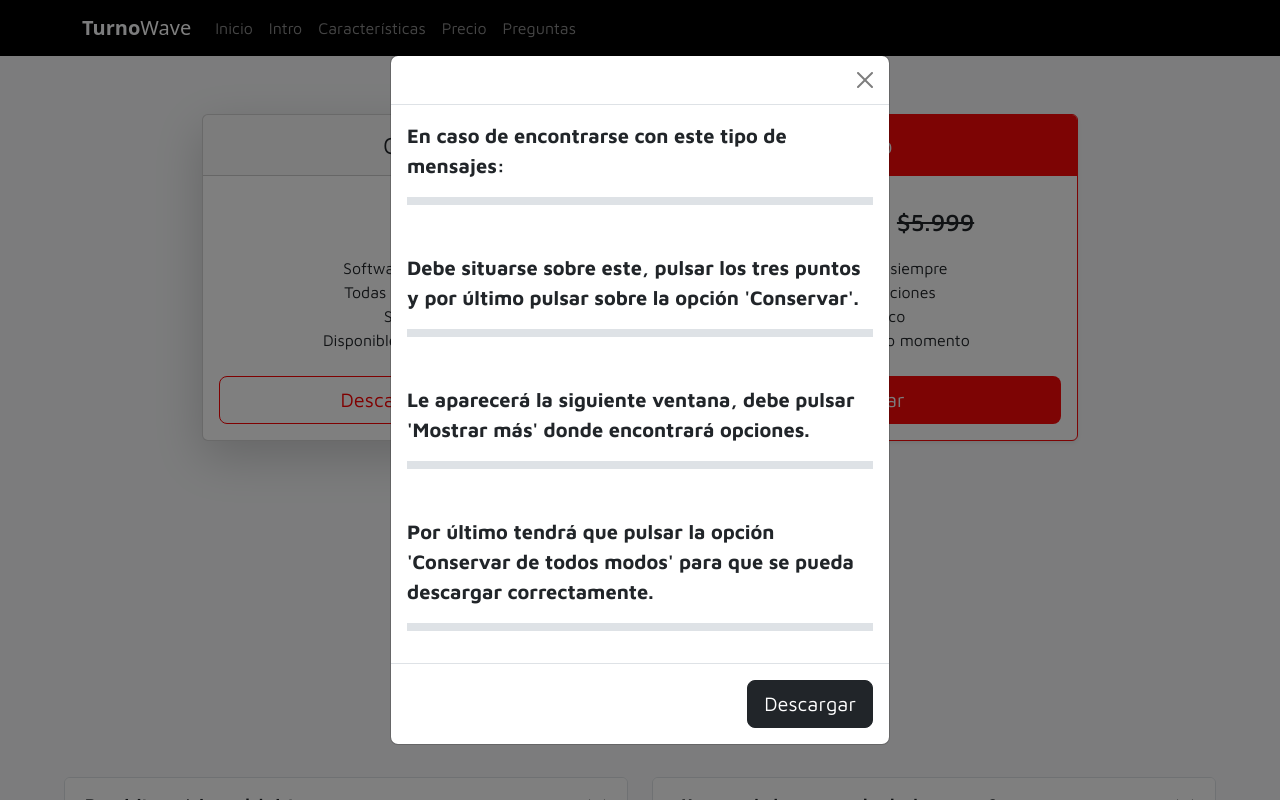
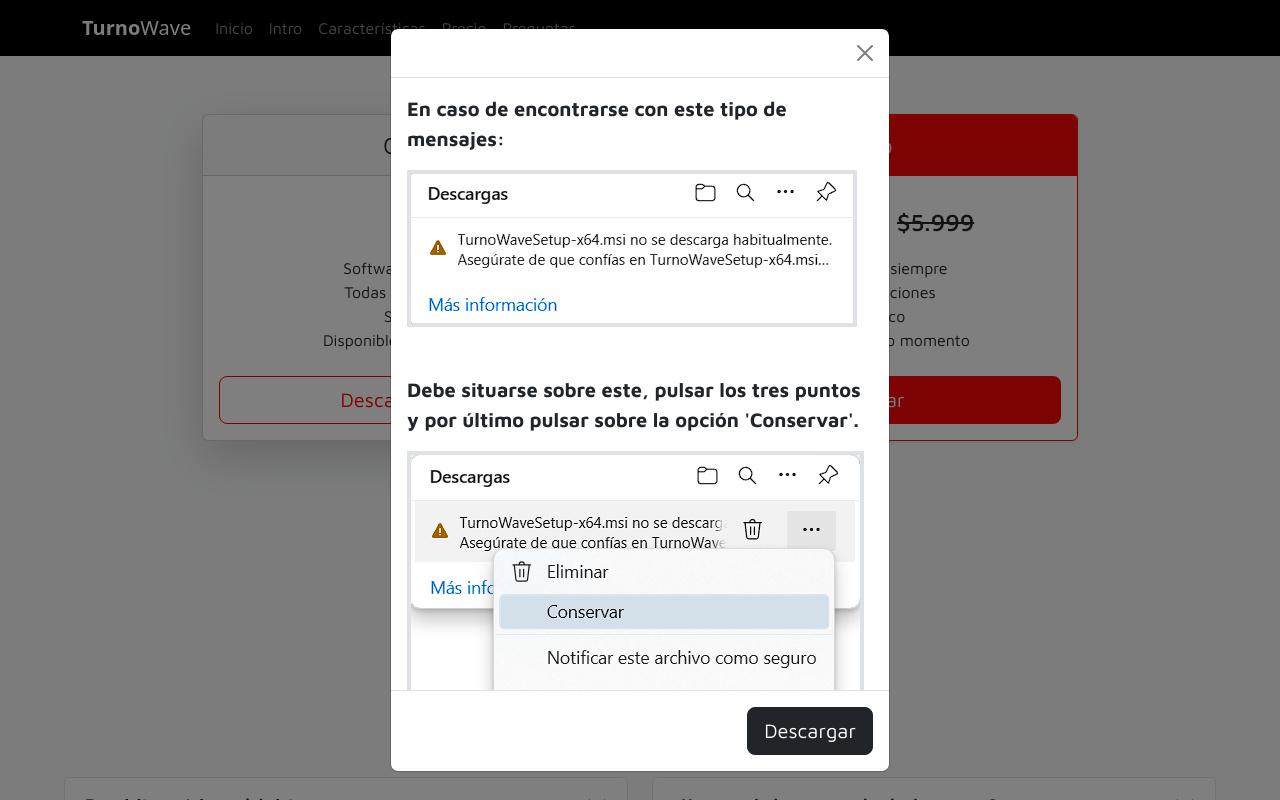
Before and after one commit to Franco-Orellana/TurnoWave.github.io, a plain HTML site: page index.html in a window 1280 px wide. Both pictures are taken after a click on the button "Descargar demo". Shown: the part 2295-3095 px from the top of the page. Drawn offline with nearby package versions, Linux system fonts and the light colour scheme.

Commit message:
cambios en imagenes de advertencia

```diff
--- a/index.html
+++ b/index.html
@@ -313,13 +313,13 @@
                     <div class="d-flex flex-column align-items-center">
                         <div class="mb-3">
                             <p class="fs-5 fw-bold">En caso de encontrarse con este tipo de mensajes:</p>
-                            <img class="border border-4 mb-5 img-fluid d-block" src="./img/Sin título.png" alt="">
+                            <img class="border border-4 mb-5 img-fluid d-block" src="./img/Advertencia1.png" alt="">
                             <p class="fs-5 fw-bold">Debe situarse sobre este, pulsar los tres puntos y por último pulsar sobre la opción 'Conservar'.</p>
-                            <img class="border border-4 mb-5 img-fluid d-block" src="./img/Sin título2.png" alt="">
+                            <img class="border border-4 mb-5 img-fluid d-block" src="./img/Advertencia2.png" alt="">
                             <p class="fs-5 fw-bold">Le aparecerá la siguiente ventana, debe pulsar 'Mostrar más' donde encontrará opciones.</p>
-                            <img class="border border-4 mb-5 img-fluid d-block" src="./img/Sin título3.png" alt="">
+                            <img class="border border-4 mb-5 img-fluid d-block" src="./img/Advertencia3.png" alt="">
                             <p class="fs-5 fw-bold">Por último tendrá que pulsar la opción 'Conservar de todos modos' para que se pueda descargar correctamente.</p>
-                            <img class="border border-4 img-fluid d-block" src="./img/Sin título4.png" alt="">
+                            <img class="border border-4 img-fluid d-block" src="./img/Advertencia4.png" alt="">
                         </div>
                     </div>
                 </div>
```
